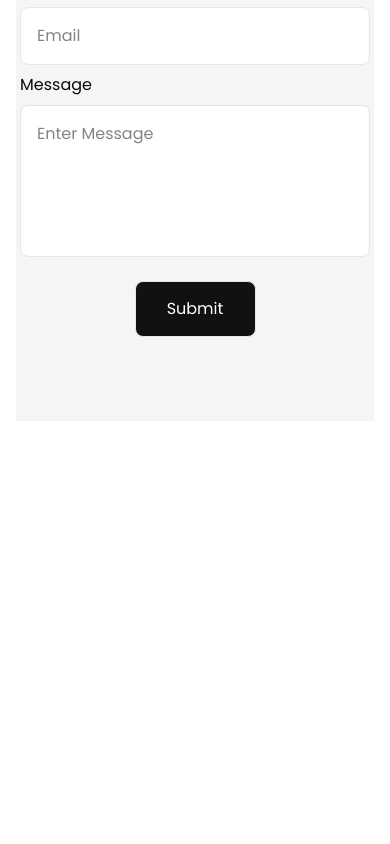
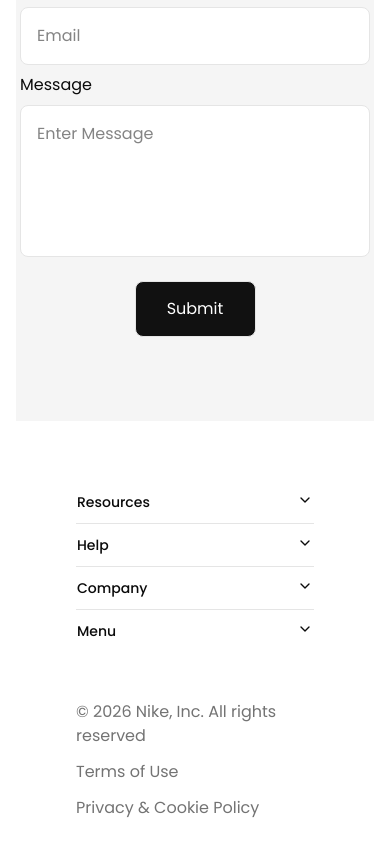
Before and after one commit to HannaRogalska/shoestore-web, a Next.js app: page / in a window 390 px wide. Shown: the part 3510-4354 px from the top of the page. Before the commit the page ends 3931 px from the top, so only its background shows below. Built offline with nearby package versions, Linux system fonts and the light colour scheme.

Commit message:
feat(footer): implement footer component with mobile accordion

```diff
--- a/components/ui/accordion.tsx
+++ b/components/ui/accordion.tsx
@@ -5,6 +5,7 @@ import { Accordion as AccordionPrimitive } from "radix-ui";
 
 import { cn } from "@/lib/utils";
 import { CircleMinus, CirclePlus } from "lucide-react";
+import { ChevronDown, ChevronUp } from "lucide-react";
 
 function Accordion({
   className,
@@ -35,21 +36,33 @@ function AccordionItem({
 function AccordionTrigger({
   className,
   children,
+  variant = "default",
   ...props
-}: React.ComponentProps<typeof AccordionPrimitive.Trigger>) {
+}: React.ComponentProps<typeof AccordionPrimitive.Trigger> & {
+  variant?: "default" | "footer";
+}) {
   return (
     <AccordionPrimitive.Header className="flex">
       <AccordionPrimitive.Trigger
         data-slot="accordion-trigger"
         className={cn(
-          "group/accordion-trigger focus-visible:border-ring focus-visible:ring-ring/50 focus-visible:after:border-ring **:data-[slot=accordion-trigger-icon]:text-muted-foreground relative flex flex-1 items-start justify-between rounded-lg border border-transparent py-2.5 text-left text-sm font-medium transition-all outline-none  focus-visible:ring-3 disabled:pointer-events-none disabled:opacity-50 **:data-[slot=accordion-trigger-icon]:ml-auto **:data-[slot=accordion-trigger-icon]:size-4",
+          "group/accordion-trigger focus-visible:border-ring focus-visible:ring-ring/50 focus-visible:after:border-ring **:data-[slot=accordion-trigger-icon]:text-muted-foreground relative flex flex-1 items-start justify-between rounded-lg border border-transparent py-2.5 text-left text-sm font-medium transition-all outline-none focus-visible:ring-3 disabled:pointer-events-none disabled:opacity-50 **:data-[slot=accordion-trigger-icon]:ml-auto **:data-[slot=accordion-trigger-icon]:size-4",
           className,
         )}
         {...props}
       >
         {children}
-        <CircleMinus className="hidden h-4 w-4 [[data-state=open]>&]:block" />
-        <CirclePlus className="block h-4 w-4 [[data-state=open]>&]:hidden" />
+        {variant === "footer" ? (
+          <>
+            <ChevronUp className="hidden h-4 w-4 [[data-state=open]>&]:block" />
+            <ChevronDown className="block h-4 w-4 [[data-state=open]>&]:hidden" />
+          </>
+        ) : (
+          <>
+            <CircleMinus className="hidden h-4 w-4 [[data-state=open]>&]:block" />
+            <CirclePlus className="block h-4 w-4 [[data-state=open]>&]:hidden" />
+          </>
+        )}
       </AccordionPrimitive.Trigger>
     </AccordionPrimitive.Header>
   );
@@ -68,7 +81,7 @@ function AccordionContent({
     >
       <div
         className={cn(
-          "[&_a]:hover:text-foreground h-(--radix-accordion-content-height) pt-0 pb-2.5 [&_a]:underline [&_a]:underline-offset-3 [&_p:not(:last-child)]:mb-4",
+          "[&_a]:hover:text-foreground h-(--radix-accordion-content-height) pt-0 pb-2.5 [&_p:not(:last-child)]:mb-4",
           className,
         )}
       >
--- a/package.json
+++ b/package.json
@@ -20,7 +20,8 @@
     "shadcn": "^4.4.0",
     "swiper": "^12.1.3",
     "tailwind-merge": "^3.5.0",
-    "tw-animate-css": "^1.4.0"
+    "tw-animate-css": "^1.4.0",
+    "usehooks-ts": "^3.1.1"
   },
   "devDependencies": {
     "@tailwindcss/postcss": "^4",
--- a/src/app/page.tsx
+++ b/src/app/page.tsx
@@ -1,10 +1,11 @@
 import { Container } from "../components/Container";
-import Header from "../components/layout/Header";
+import Header from "../components/layout/Header/Header";
 import { NeedHelp } from "../components/sections/NeedHelp/NeedHelp";
 import { FAQ } from "../components/sections/FAQ/FAQ";
 import { FeaturedCollection } from "../components/sections/FeaturedCollection/FeaturedCollection";
 import { Hero } from "../components/sections/Hero/Hero";
 import ProductSpotlight from "../components/sections/ProductSpotlight/ProductSpotlight";
+import { Footer } from "../components/layout/Footer/Footer";
 
 export default function Home() {
   return (
@@ -27,6 +28,7 @@ export default function Home() {
       <Container>
         <NeedHelp/>
       </Container>
+      <Container><Footer/></Container>
     </>
   );
 }
--- /dev/null
+++ b/src/components/layout/Footer/Footer.tsx
@@ -0,0 +1,101 @@
+import Link from "next/link";
+import { FooterDataType } from "./type";
+
+import {
+  Accordion,
+  AccordionContent,
+  AccordionItem,
+  AccordionTrigger,
+} from "@/components/ui/accordion";
+
+const footerData: FooterDataType[] = [
+  {
+    id: "1",
+    title: "Resources",
+    body: [
+      { id: "1", link: "Find a Store" },
+      { id: "2", link: "Nike Journal" },
+      { id: "3", link: "Become a Member" },
+      { id: "4", link: "Feedback" },
+      { id: "5", link: "Promo Codes" },
+    ],
+  },
+  {
+    id: "2",
+    title: "Help",
+    body: [
+      { id: "1", link: "Get Help" },
+      { id: "2", link: "Order Status" },
+      { id: "3", link: "Shipping and Delivery" },
+      { id: "4", link: "Returns" },
+      { id: "5", link: "Payment Options" },
+    ],
+  },
+  {
+    id: "3",
+    title: "Company",
+    body: [
+      { id: "1", link: "About Nike" },
+      { id: "2", link: "News" },
+      { id: "3", link: "Careers" },
+      { id: "4", link: "Investors" },
+      { id: "5", link: "Sustainability" },
+    ],
+  },
+  {
+    id: "4",
+    title: "Menu",
+    body: [
+      { id: "1", link: "New & Featured" },
+      { id: "2", link: "Men" },
+      { id: "3", link: "Women" },
+      { id: "4", link: "Kids" },
+    ],
+  },
+];
+export const Footer = () => {
+  const currentYear = new Date().getFullYear();
+  return (
+    <section className="flex w-full flex-col px-[60px] pt-[60px]">
+      <div className="hidden gap-[24px] md:flex md:flex-row md:justify-between">
+        {footerData.map((el) => (
+          <div key={el.id}>
+            <h3 className="text-small-size mb-[16px]">{el.title}</h3>
+            <div>
+              {el.body.map((elLink) => (
+                <Link
+                  className="text-text-gray mb-[12px] flex flex-col text-[14px] last:mb-0"
+                  href="#"
+                  key={elLink.id}
+                >
+                  {elLink.link}
+                </Link>
+              ))}
+            </div>
+          </div>
+        ))}
+      </div>
+      <div className="mb-[48px] block md:hidden">
+        <Accordion type="single" collapsible>
+          {footerData.map((el) => (
+            <AccordionItem value={el.id} key={el.id}>
+              <AccordionTrigger variant="footer">{el.title}</AccordionTrigger>
+              <AccordionContent key={el.id} className="text-text-gray">
+                {el.body.map((elLink) => (
+                  <div key={elLink.id} className="flex flex-col">
+                    <Link href="#">{elLink.link}</Link>
+                  </div>
+                ))}
+              </AccordionContent>
+            </AccordionItem>
+          ))}
+        </Accordion>
+      </div>
+      <div className="text-text-gray mb-[24px] flex flex-col gap-[12px] md:mt-[48px] md:flex-row md:gap-[32px]">
+        <p>© {currentYear} Nike, Inc. All rights reserved</p>
+        <Link href="#">Terms of Use</Link>
+        <Link href="#">Privacy & Cookie Policy</Link>
+      </div>
+    </section>
+  );
+};
--- /dev/null
+++ b/src/components/layout/Footer/type.ts
@@ -0,0 +1,10 @@
+export interface FooterLinkType {
+  id: string;
+  link: string
+}
+
+export interface FooterDataType {
+  id: string;
+  title: string;
+  body: FooterLinkType[];
+}
--- a/src/components/sections/NeedHelp/NeedHelpForm.tsx
+++ b/src/components/sections/NeedHelp/NeedHelpForm.tsx
@@ -55,7 +55,7 @@ export const NeedHelpForm = () => {
           <div className="flex flex-col gap-[8px]">
             <label htmlFor="number">Enter Number</label>
             <input
-              type="number"
+              type="tel"
               id="number"
               name="number"
               required
```
Also changed, not shown: src/components/layout/Header/Header.tsx (renamed from src/components/layout/Header.tsx), 1 other file (tests, documents, lock files or other folders).
